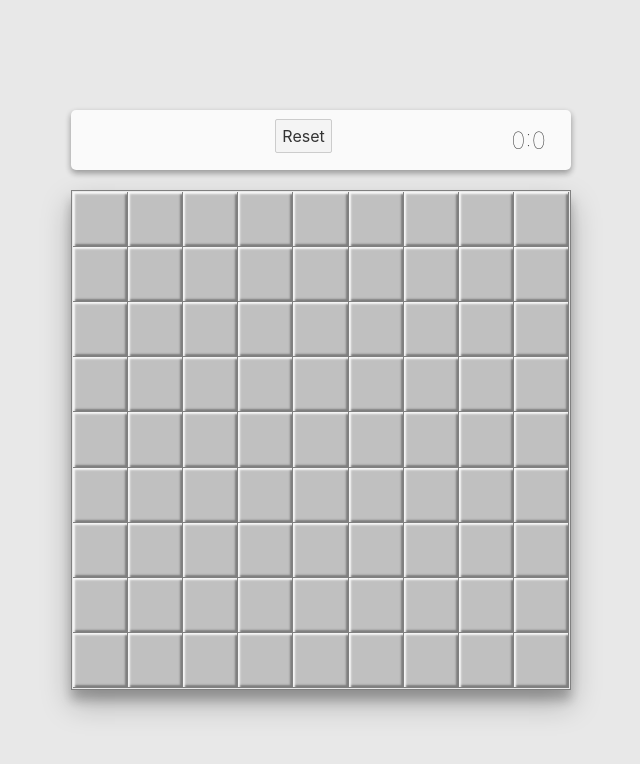
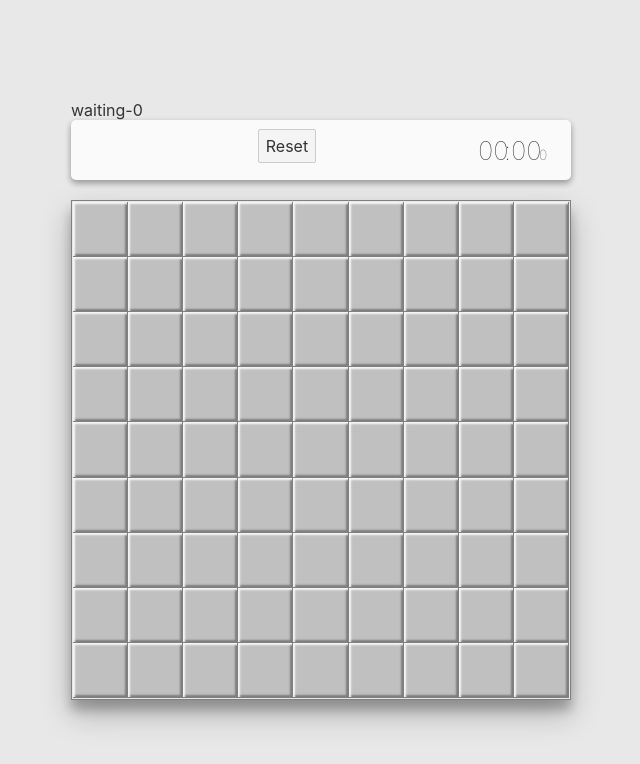
Before and after one commit to Maigal/minesweeper, a Svelte app: page / in a window 1280 px wide. Shown: the top 764 px of the page, without its empty margins (319-959 px from the left). Built offline with nearby package versions, Linux system fonts and the light colour scheme.

Commit message:
Modularizing timer

```diff
--- a/src/App.svelte
+++ b/src/App.svelte
@@ -1,15 +1,20 @@
 <script>
 	import { onMount } from 'svelte';
 	import Cell from './Cell.svelte'
+	import Timer from './Timer.svelte'
+	import { STATE } from './constants.js'
+
+
 	let board = [];
 	let rows = 9;
 	let cols = 9;
 	let totalMines = 10;
 	let mines = 10;
-	let isGameOver = false;
-	let hasGameStarted = false;
+	// let isGameOver = false;
+	// let hasGameStarted = false;
 	let minesPositionList = [];
 	let isMouseDown = false;
+	let gameState = STATE.WAITING
 
 	let timer = 0
 	let gameResult = ''
@@ -19,16 +24,15 @@
 		initBoard()
 	})
 
-	const addToTimer = () => {timer += 1}
+	const addToTimer = () => {timer += 100}
 
 
 	let timerInterval
 
 	$: {
-		if (hasGameStarted) {
-			timerInterval = setInterval(addToTimer, 1000)
-		}
-		if (isGameOver) {
+		if (gameState === STATE.PLAYING) {
+			timerInterval = setInterval(addToTimer, 100)
+		} else {
 			clearInterval(timerInterval)
 		}
 	}
@@ -41,16 +45,19 @@
 	const resetGame = () => {
 		timer = 0
 		board = []
-		isGameOver = true
-		hasGameStarted = false
+		// isGameOver = true
+		// hasGameStarted = false
+		gameState = STATE.WAITING
 		minesPositionList = []
 		gameResult = ''
 		initBoard()
+		console.log('resetting')
 	}
 
 	const endGame = () => {
-		isGameOver = true
-		hasGameStarted = false
+		// isGameOver = true
+		// hasGameStarted = false
+		gameState = STATE.FINISHED
 	}
 
 	const initBoard = () => {
@@ -99,8 +106,9 @@
 			addMineCounterToBorderingCells(position.row, position.col)
 		})
 
-		hasGameStarted = true
-		isGameOver = false
+		// hasGameStarted = true
+		// isGameOver = false
+		gameState = STATE.PLAYING
 		revealCell(row, col)
 
 	}
@@ -108,7 +116,6 @@
 	const triggerCellReveal = (row, col) => {
 		revealCell(row, col)
 		let gameState = checkForVictory()
-		console.log(gameState)
 		if (gameState){
 			gameResult = 'YOU WIN'
 			endGame()
@@ -116,7 +123,7 @@
 	}
 
 	const revealCell = (row, col) => {
-		if (!isGameOver && !board[row][col].isRevealed) {
+		if (gameState !== STATE.FINISHED && !board[row][col].isRevealed) {
 			board[row][col].isRevealed = true
 			if (board[row][col].hasBomb) {
 				loseGame()
@@ -144,8 +151,6 @@
 		for(let col = 0; col < cols; col++) {
 			for(let row = 0; row < rows; row++) {
 				let currentCell = board[row][col]
-				console.log('current:', row, col, currentCell)
-				console.log('current stuff: ', currentCell.hasBomb, currentCell.isRevealed, currentCell.isFlagged)
 				if(!currentCell.hasBomb && !currentCell.isRevealed && !currentCell.isFlagged) {
 					return false
 				}
@@ -162,17 +167,7 @@
 		gameResult = 'YOU LOSE'
 	}
 
-	const getTimerMinutes = () => {
-		return timer / 60 >= 1 ? Math.floor(timer/60) : 0
-	}
 
-	const getTimerSeconds = () => {
-		if (timer / 60 >= 1) {
-			return timer - (60 * Math.floor(timer / 60))
-		} else {
-			return timer
-		}
-	}
 
 
 </script>
@@ -180,10 +175,11 @@
 <svelte:window on:mousedown={() => isMouseDown = true} on:mouseup={() => isMouseDown = false} />
 
 <div class="board-wrapper">
+{gameState}-{timer}
 	<div class="controls">
 		<h2>{gameResult}</h2>
 		<button on:click={resetGame}>Reset</button>
-		<div class="timer">{getTimerMinutes()}:{timer}</div>
+		<Timer ms={timer} />
 	</div>
 	<div class="board">
 		{#each board as row, rowIndex}
@@ -193,12 +189,11 @@
 					col={cellIndex}
 					width={`${100 / rows}%`}
 					height={`${100 / cols}%`}
-					hasGameStarted={hasGameStarted}
+					gameState={gameState}
 					isFlagged={cell.isFlagged}
 					isMouseDown={isMouseDown}
 					hasBomb={cell.hasBomb}
 					isRevealed={cell.isRevealed}
-					isGameOver={isGameOver}
 					number={cell.number}
 					on:revealInitialCell={(e) => revealInitialCell(e.detail.rowIndex, e.detail.colIndex)}
 					on:revealCell={(e) => triggerCellReveal(e.detail.rowIndex, e.detail.colIndex)}
@@ -245,10 +240,6 @@
 			padding: 5px 25px;
 		}
 
-		.timer {
-			font-size: 24px;
-			font-weight: 100;
-		}
 		.board {
 		margin: auto;
 		display: flex;
--- a/src/Cell.svelte
+++ b/src/Cell.svelte
@@ -1,5 +1,6 @@
 <script>
   import { createEventDispatcher } from 'svelte';
+  import { STATE } from './constants.js'
   const dispatch = createEventDispatcher();
 
   export let row;
@@ -10,9 +11,8 @@
   export let hasBomb;
   export let isRevealed;
   export let number;
-  export let hasGameStarted;
+  export let gameState;
   export let isFlagged;
-  export let isGameOver
 
   let numberColors = {
     0: "black",
@@ -27,8 +27,9 @@
   }
 
   function handleCellClick() {
-    if (!isFlagged && !isRevealed && !isGameOver) {
-      if (hasGameStarted) {
+    console.log('gamestate: ', gameState)
+    if (!isFlagged && gameState !== STATE.FINISHED) {
+      if (gameState === STATE.PLAYING) {
         revealCell()
       } else {
         revealInitialCell()
@@ -51,6 +52,7 @@
   }
 
   function flagCell() {
+    console.log('gamestateX: ', gameState)
     dispatch('flagCell', {
       rowIndex: row,
       colIndex: col
--- /dev/null
+++ b/src/Timer.svelte
@@ -0,0 +1,42 @@
+<script>
+export let ms
+
+  const getMinutes = () => {
+    return Math.floor(ms / 1000  / 60).toString().padStart(2, "0")
+  }
+
+  const getSeconds = () => {
+    return Math.floor(ms / 1000 % 60).toString().padStart(2, "0")
+  }
+
+  const getMs = () => {
+    return Math.floor(ms / 100 % 10)
+  }
+</script>
+
+
+
+<div class="timer">
+  <span class="timer-block">{getMinutes(ms)}</span>
+  <span>:</span>
+  <span class="timer-block">{getSeconds(ms)}</span>
+  <span class="timer-ms">{getMs(ms)}<span/>
+</div>
+
+
+<style>
+.timer {
+  font-size: 26px;
+  font-weight: 100;
+  display: flex;
+  align-items: baseline
+}
+.timer-block {
+  width: 26px;
+}
+.timer-ms {
+  margin-left: 2px;
+  font-size: 14px;
+  width: 7px;
+}
+</style>
--- /dev/null
+++ b/src/constants.js
@@ -0,0 +1,5 @@
+export const STATE = {
+  WAITING: 'waiting',
+  PLAYING: 'playing',
+  FINISHED: 'finished'
+}
```
